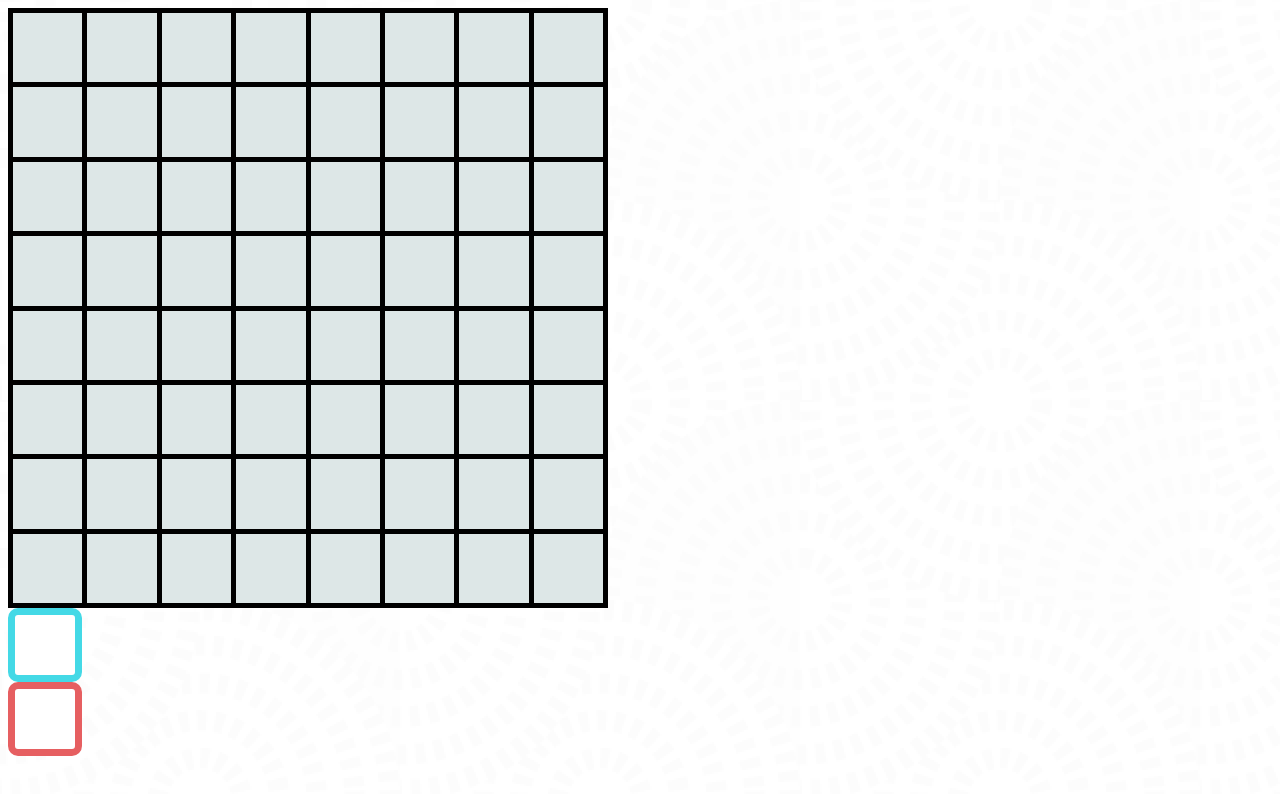
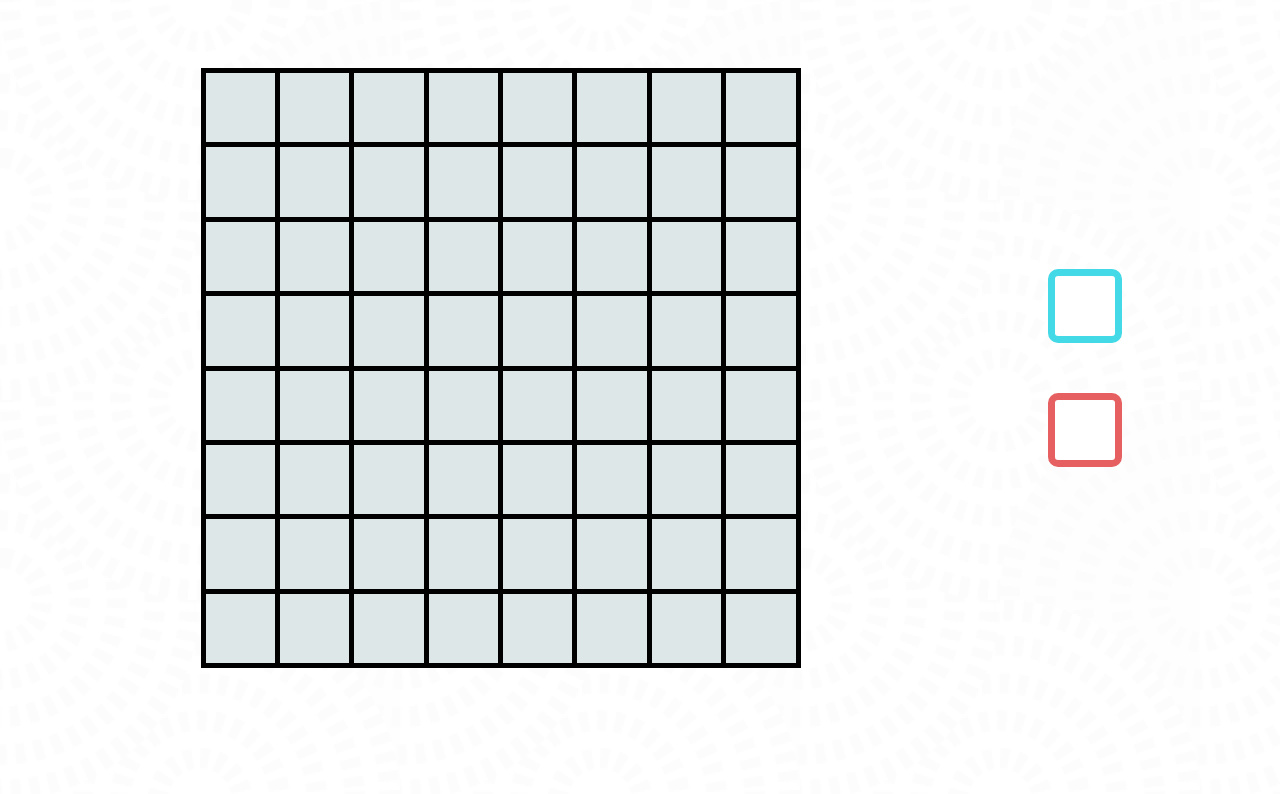
Before and after one commit to sdillahey/Othello, a plain HTML site: page index.html in a window 1280 px wide. Drawn offline with nearby package versions, Linux system fonts and the light colour scheme.

Commit message:
edit css for score alignment

```diff
--- a/css/main.css
+++ b/css/main.css
@@ -1,5 +1,6 @@
 body {
   background-image: url('../images/background.png');
+  display: flex;
 }
 
 table {
@@ -8,6 +9,7 @@ table {
   height: 600px;
   width: 600px;
   border: 5px solid black;
+  margin: 60px auto;
 }
 
 table td{
@@ -28,6 +30,10 @@ table td{
   background-color: #e65f61;
 }
 
+.container {
+  margin: auto 100px auto 5px;
+}
+
 .score {
   height: 60px;
   width: 60px;
@@ -37,9 +43,11 @@ table td{
 .player1 {
   border: 7px solid #44d9e6;
   border-radius: 10px;
+  margin: 50px;
 }
 
 .player2 {
   border: 7px solid #e65f61;
   border-radius: 10px;
+  margin: 50px;
 }
--- a/index.html
+++ b/index.html
@@ -92,9 +92,10 @@
       <td class = "cell 8" id = "64"></td>
     </tr>
   </table>
-  <div class = "score player1"></div>
-  <div class = "score player2"></div>
-
+  <div class="container">
+    <div class = "score player1"></div>
+    <div class = "score player2"></div>
+  </div>
 <script src="js/main.js" type="text/javascript"></script>
 </body>
 </html>
```
